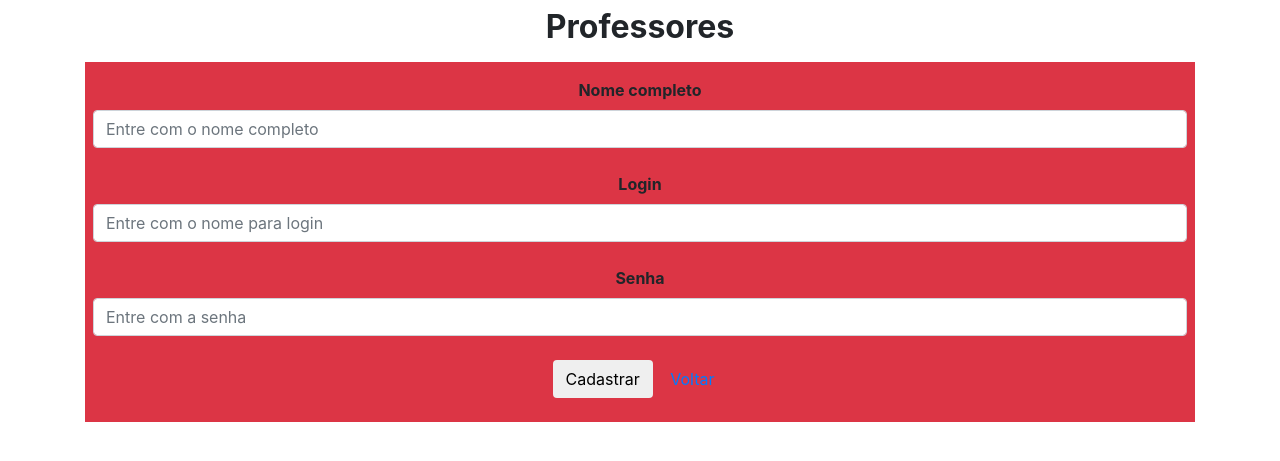
After one commit to roobinho2274/cesecintra, a PHP site: page /professor/CadastraProf.php in a window 1280 px wide. The commit adds this page. Shown: the top 461 px of the page. Run offline with PHP 8.4, Linux system fonts and the light colour scheme.

Commit message:
Primeiro Commit Professor

```diff
--- /dev/null
+++ b/css/Professor.css
@@ -0,0 +1,3 @@
+.strong{
+	font-weight:bold;
+}
--- /dev/null
+++ b/professor/CadastraProf.php
@@ -0,0 +1,55 @@
+<!DOCTYPE html>
+<html>
+    <head>
+        <meta charset="UTF-8">
+        <title>Controle de professores</title>
+    </head>
+	<link rel="stylesheet" href="../css/bootstrap.css" >
+	<link rel="stylesheet" href="../css/Professor.css" >
+    <body>
+		<?php
+			session_start();
+			include_once ("../funcoes.php");
+			include_once ("../conexao.php");
+
+
+         ?>
+		<div class = "container ">
+            <h2 class="text-center strong mt-2 mb-2">Professores</h2>
+            <form class="text-center mt-3 bg-danger p-2" action="CadProf.php" method="POST">
+
+				<label class="mt-2"><b>Nome completo</b></label>
+                <input type="text" class="form-control"  placeholder="Entre com o nome completo" name="nome" required > <br/>
+
+				<label class=""><b>Login</b></label>
+                <input type="text" class="form-control"  placeholder="Entre com o nome para login" name="login"  required> <br/>
+
+				<label class=""><b>Senha</b></label>
+                <input type="password" class="form-control"  placeholder="Entre com a senha" name="senha" required  > <br/>
+				<?php
+				echo '<div class="strong">';
+				if (isset($_SESSION['msn'])) {
+                echo $_SESSION['msn'];
+                unset($_SESSION['msn']);
+				}
+				echo '</div>';
+				?>
+				<div class="form-group ">
+                    <div class="col-12 ">
+                        <button type="submit" class="btn ">Cadastrar</button>
+						<a   type="submit"  class="btn " href="controleProfessor.php">Voltar</a>
+
+                    </div>
+                </div>
+
+            </form>
+
+
+
+            <script src="../js/jquery-3.3.1.slim.min.js"></script>
+            <script src="../js/popper.min.js"></script>
+            <script src="../js/bootstrap.min.js"></script>
+        </div>
+
+    </body>
+</html>
```
Also changed, not shown: professor/CadProf.php (added, +31 -0 lines), professor/controleProfessor.php (+19 -8 lines).
